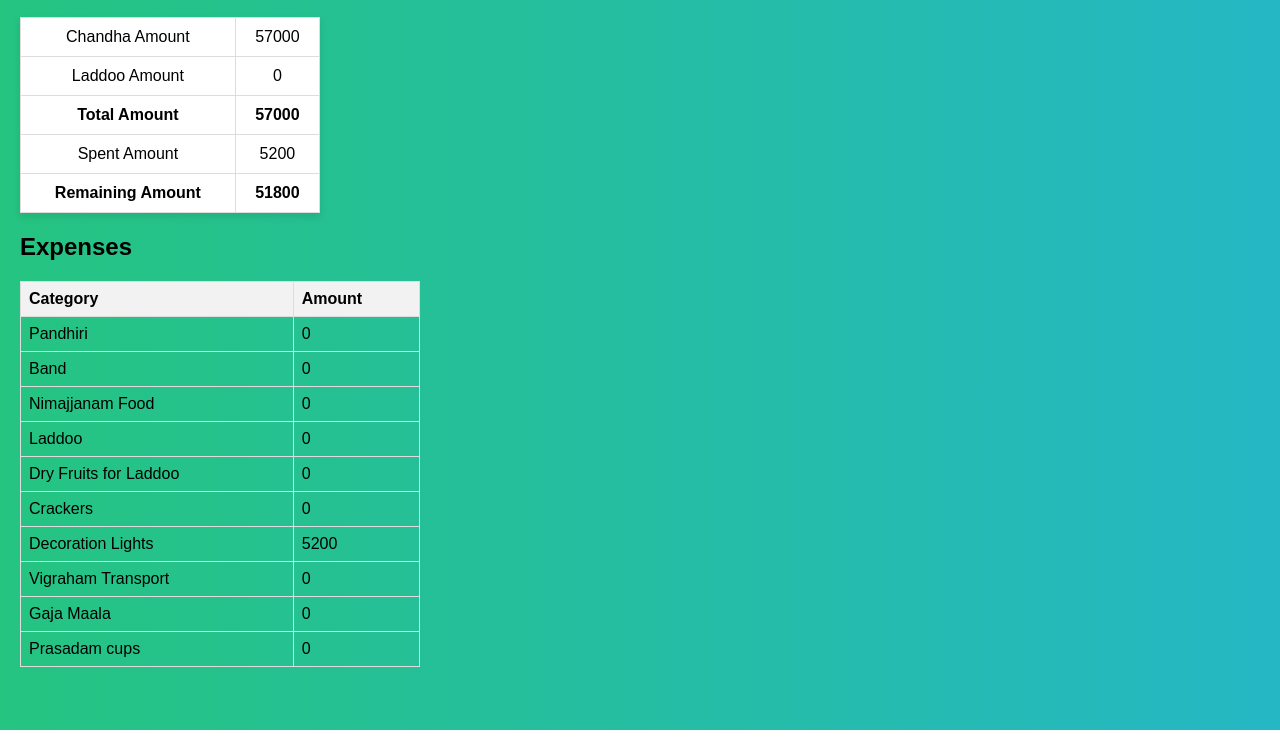
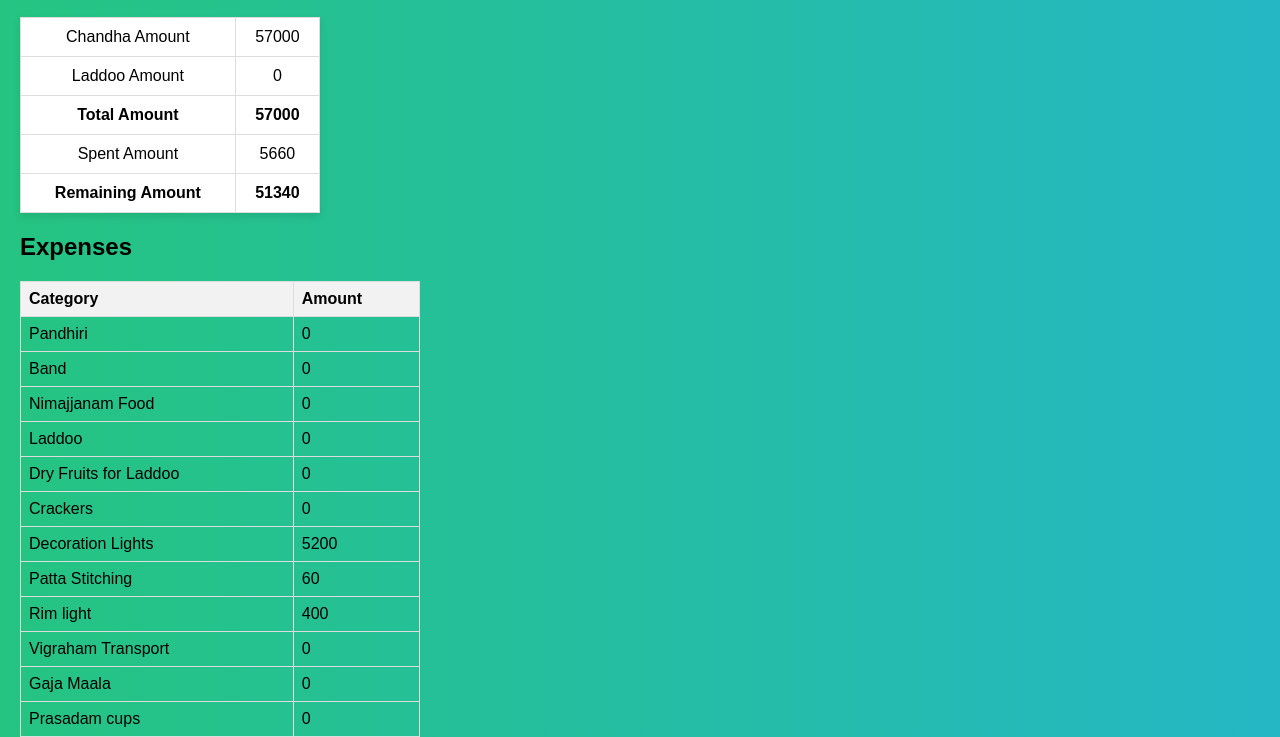
Before and after one commit to niveshs/Ganesh-Utsavam-Expense-Tracker, a plain HTML site: page index.html in a window 1280 px wide. Shown: the part 111-848 px from the top of the page. Drawn offline with Linux system fonts and the light colour scheme.

Commit message:
Update index.html

```diff
--- a/index.html
+++ b/index.html
@@ -99,6 +99,14 @@
             <td>Decoration Lights</td>
             <td>5200</td>
         </tr>
+		<tr>
+            <td>Patta Stitching</td>
+            <td>60</td>
+        </tr>
+		<tr>
+            <td>Rim light</td>
+            <td>400</td>
+        </tr>
         <tr>
             <td>Vigraham Transport</td>
             <td>0</td>
```
